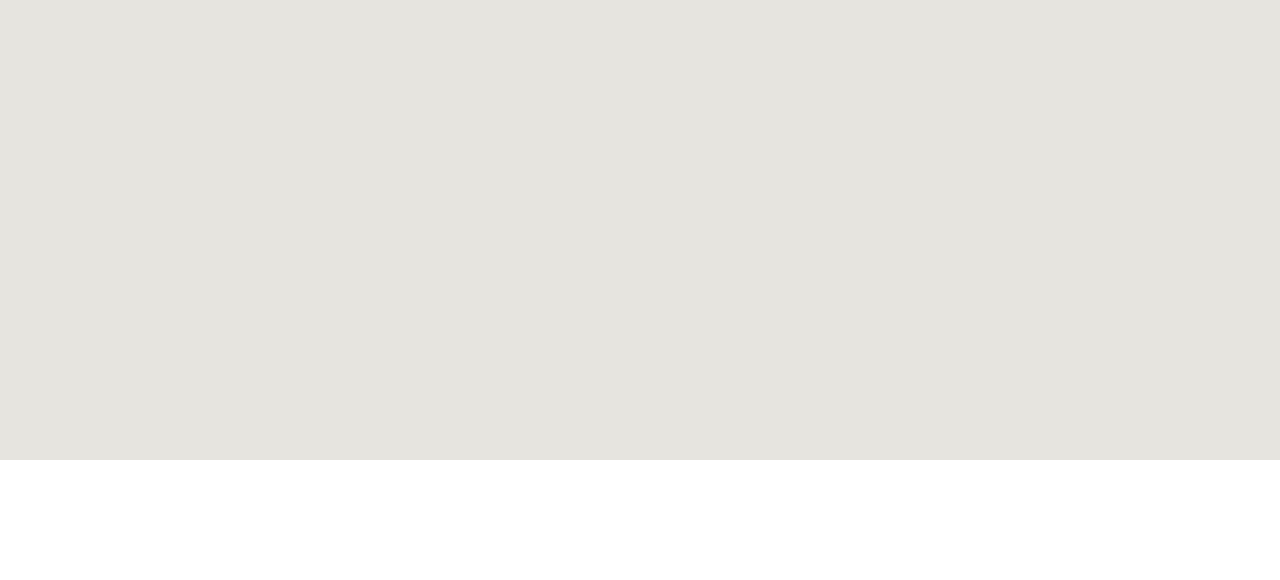
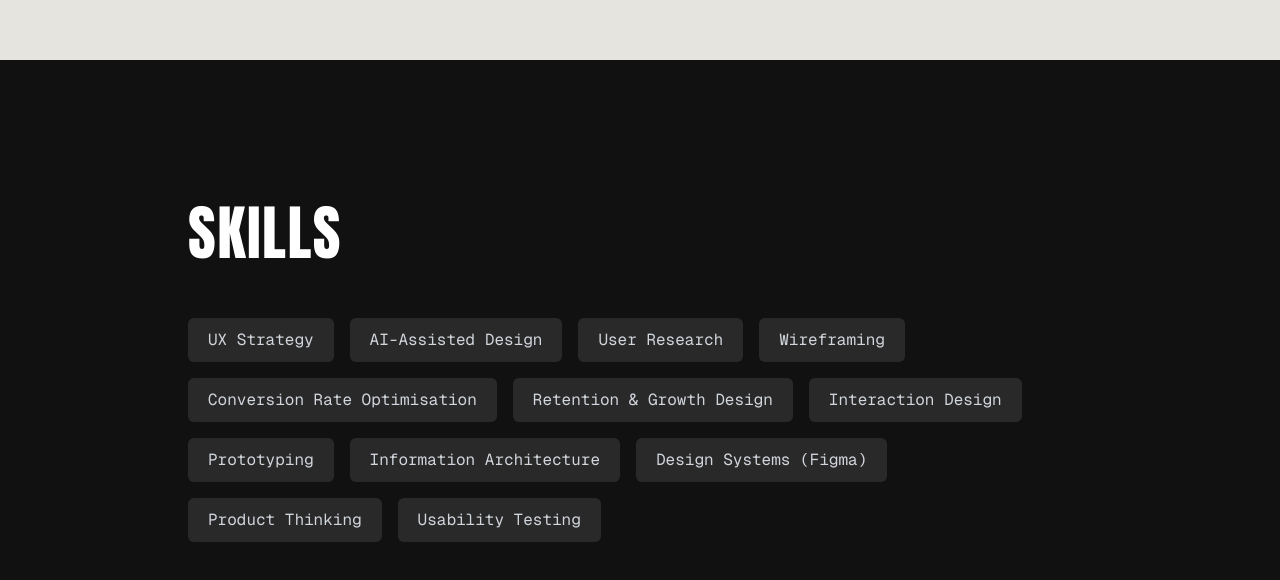
Before and after one commit to vinay-parit/roshh-fashion, a Next.js app: page / in a window 1280 px wide. Shown: the part 7783-8363 px from the top of the page. Before the commit the page ends 8243 px from the top, so only its background shows below. Built offline with nearby package versions, Linux system fonts and the light colour scheme.

Commit message:
Create scroll-driven About section
This commit redesigns the About section into a full-screen sticky scroll experience with a smoother fade-in animation. It also adds a continuing dark section with a new skills list to better communicate design capabilities and product-focused expertise.

```diff
--- a/components/About.jsx
+++ b/components/About.jsx
@@ -39,11 +39,20 @@ export default function About() {
   const borderRadius = useTransform(scrollYProgress, [0, 0.4], ["12px", "0px"]);
 
   // Content fade-in animations
-  const contentOpacity = useTransform(scrollYProgress, [0.4, 0.6], [0, 1]);
-  const contentY = useTransform(scrollYProgress, [0.4, 0.6], [40, 0]);
+  const contentOpacity = useTransform(scrollYProgress, [0.4, 0.6, 1], [0, 1, 1]);
+  const contentY = useTransform(scrollYProgress, [0.4, 0.6, 1], [40, 0, 0]);
+
+  const skills = [
+    "UX Strategy", "AI-Assisted Design", "User Research", "Wireframing", "Conversion Rate Optimisation",
+    "Retention & Growth Design", "Interaction Design", "Prototyping", "Information Architecture", "Design Systems (Figma)",
+    "Product Thinking", "Usability Testing"
+  ];
 
   return (
-    <section ref={containerRef} className="h-[300vh] relative bg-[#e6e4df] z-30">
+    <section className="relative bg-[#e6e4df] z-30">
+
+      {/* Scroll Animation Area */}
+      <div ref={containerRef} className="h-[250vh] relative">
         <div className="sticky top-0 h-screen w-full flex items-center justify-center overflow-hidden">
 
           {/* The Expanding Black Box */}
@@ -85,7 +94,7 @@ export default function About() {
                       ABOUT ME
                     </div>
                   </div>
-                <p className={`${inter.className} text-gray-400 text-[20px] leading-relaxed max-w-[350px] font-light`}>
+                  <p className={`${inter.className} text-gray-400 text-[20px] leading-relaxed max-w-[380px] font-light`}>
                     A good website is more than a pretty appearance. It creates clarity, builds trust, and attracts new customers. That's exactly my goal in every project.
                   </p>
                 </div>
@@ -94,6 +103,26 @@ export default function About() {
             </motion.div>
           </motion.div>
         </div>
+      </div>
+
+      {/* Seamless Continuing Black Section for Skills */}
+      <div className="w-full bg-[#111111] relative z-20">
+        <div className="w-full max-w-[1000px] mx-auto px-6 md:px-12 py-24 md:py-32">
+          <h3 className={`${anton.className} text-[60px] font-bold text-white mb-10 tracking-wide uppercase`}>
+            Skills
+          </h3>
+          <div className="flex flex-wrap gap-3 md:gap-4">
+            {skills.map((skill, i) => (
+              <div
+                key={i}
+                className="px-4 py-2 md:px-5 md:py-2.5 bg-white/10 rounded-md font-mono text-sm md:text-base text-gray-300 hover:bg-white/20 transition-colors"
+              >
+                {skill}
+              </div>
+            ))}
+          </div>
+        </div>
+      </div>
     </section>
   );
 }
```
Lines whose indentation alone changed are shown as unchanged.
